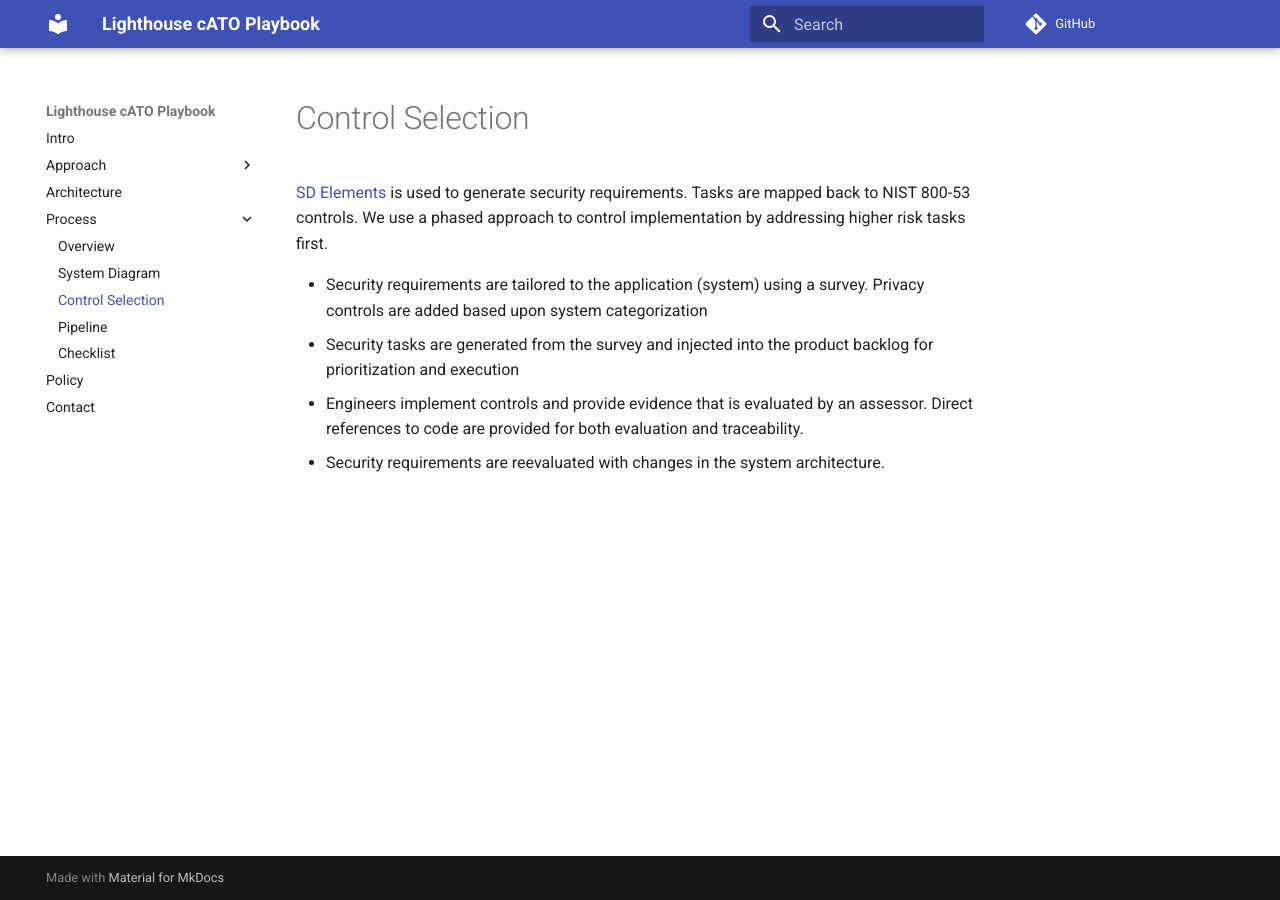
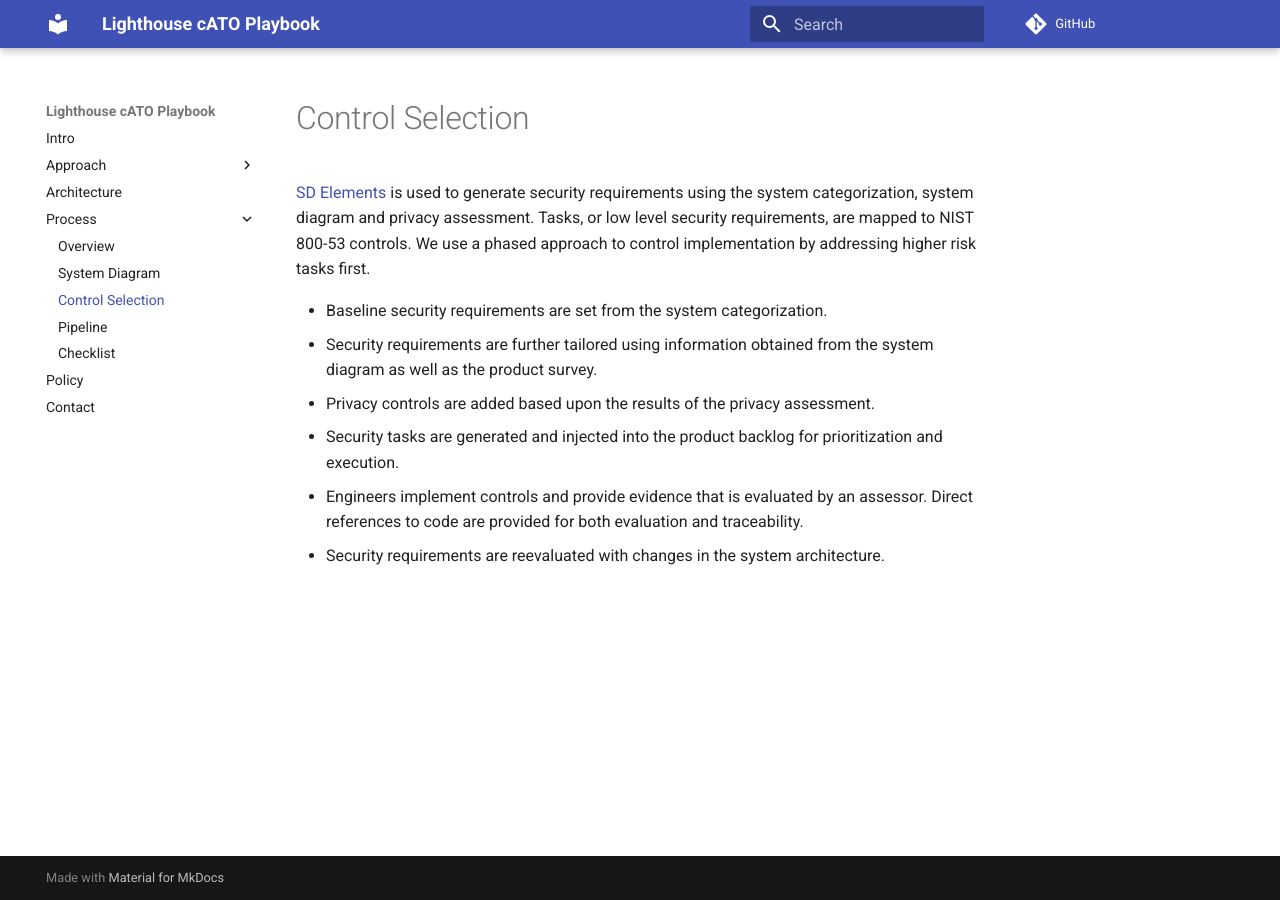
Before and after one commit to rise8-us/cato-playbook, an MkDocs documentation site: the page built from docs/selection.md, in a window 1280 px wide. Built offline with MkDocs 1.6.1 and Material for MkDocs 9.7.7, drawn with Linux system fonts in a browser that asks for light colours; comment, search, counter and statistics services are not loaded.

Commit message:
Improved control selection process

```diff
--- a/docs/selection.md
+++ b/docs/selection.md
@@ -1,11 +1,14 @@
 # Control Selection
 
-[SD Elements](https://www.securitycompass.com/sdelements/) is used to generate security requirements. Tasks are mapped
-back to NIST 800-53 controls. We use a phased approach to control implementation by addressing higher risk tasks first.
+[SD Elements](https://www.securitycompass.com/sdelements/) is used to generate security requirements using the system
+categorization, system diagram and privacy assessment. Tasks, or low level security requirements, are mapped to
+NIST 800-53 controls. We use a phased approach to control implementation by addressing higher risk tasks first.
 
-- Security requirements are tailored to the application (system) using a survey. Privacy controls are added based upon
-system categorization
-- Security tasks are generated from the survey and injected into the product backlog for prioritization and execution
+- Baseline security requirements are set from the system categorization.
+- Security requirements are further tailored using information obtained from the system diagram as well as the product
+survey.
+- Privacy controls are added based upon the results of the privacy assessment.
+- Security tasks are generated and injected into the product backlog for prioritization and execution.
 - Engineers implement controls and provide evidence that is evaluated by an assessor. Direct references to code are
 provided for both evaluation and traceability.
 - Security requirements are reevaluated with changes in the system architecture.
```
